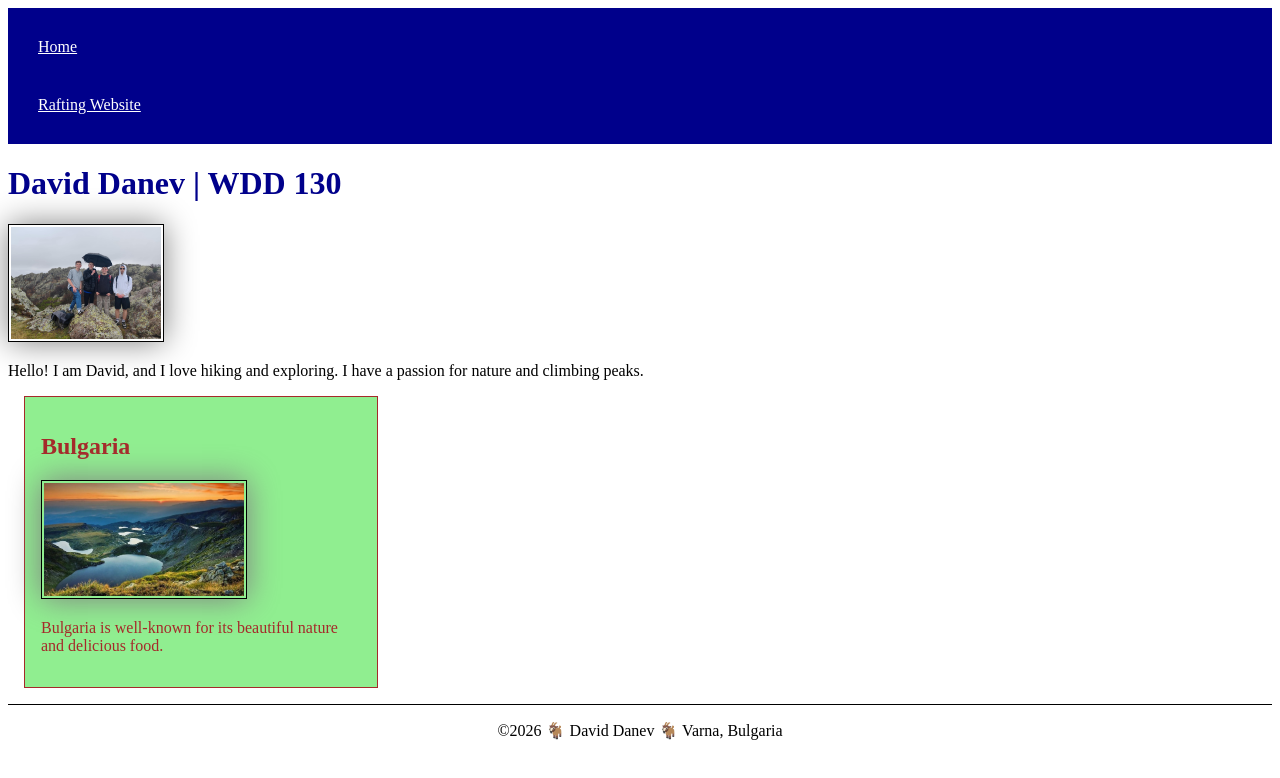
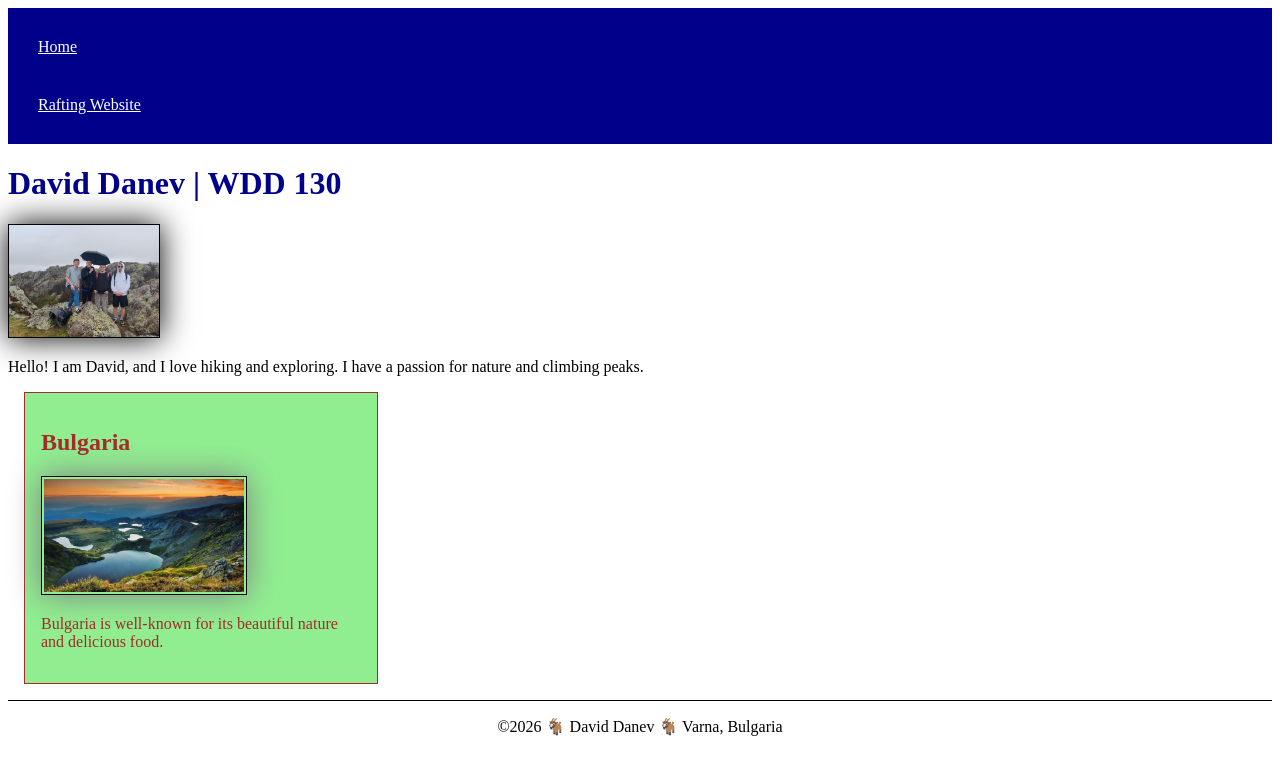
Before and after one commit to afr3ns/wdd130, a plain HTML site: page index.html in a window 1280 px wide. Drawn offline with Linux system fonts and the light colour scheme.

Commit message:
additional changes

```diff
--- a/index.html
+++ b/index.html
@@ -5,7 +5,7 @@
     <meta charset="UTF-8">
     <meta name="viewport" content="width=device-width, initial-scale=1.0">
     <title>WDD 130 | David Danev</title>
-    <meta name="description" content="This page describes me best">
+    <meta name="description" content="This page describes me best, including my passions and things I like.">
     <link rel="stylesheet" href="styles/styles.css">
     <meta name="author" content="David Danev">
 </head>
@@ -26,7 +26,7 @@
 
     <aside>
         <h2>Bulgaria</h2>
-        <img src="images/rila lakes.jpeg" alt="Rila Lakes">
+        <img src="images/rila-lakes.jpeg" alt="Rila Lakes">
         <p>Bulgaria is well-known for its beautiful nature and delicious food.</p>
     </aside>
 
--- a/styles/styles.css
+++ b/styles/styles.css
@@ -22,7 +22,7 @@ img {
 }
 
 main {
-    width: 840px;
+    max-width: 840px;
 }
 
 aside {
@@ -42,6 +42,9 @@ aside img {
 main img {
     width: 150px;
     height: auto;
+    padding: 0px;
+    border: 1px solid black;
+    box-shadow: 0 0 30px black;
 }
 
 p {
```
Also changed, not shown: images/rila-lakes.jpeg (renamed from images/rila lakes.jpeg).
